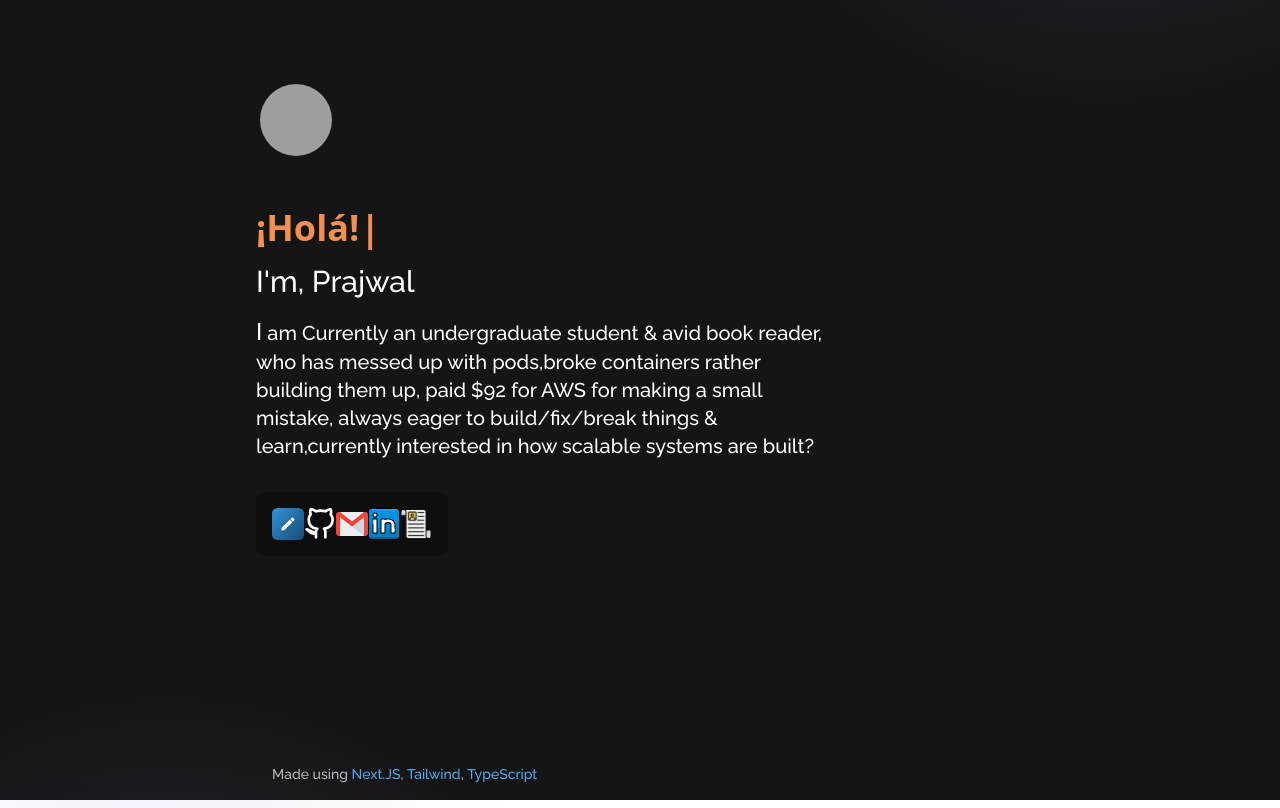
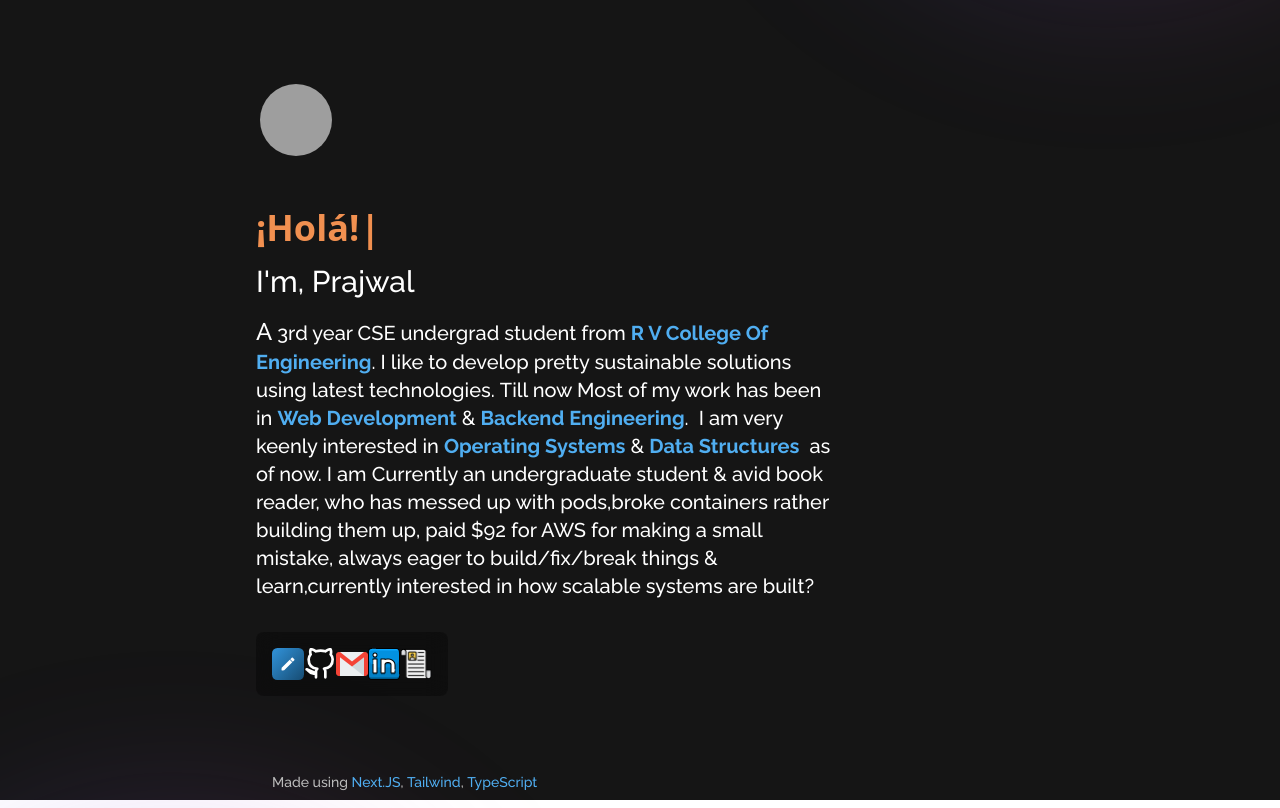
Before and after one commit to Prajwalprakash3722/prajwalprakash3722.github.io, a Next.js app: page / in a window 1280 px wide. Built offline with nearby package versions, Linux system fonts and the light colour scheme; grey boxes are pictures that could not be loaded.

Commit message:
chore: finally graduated 2nd year two times huh lol

```diff
--- a/pages/index.tsx
+++ b/pages/index.tsx
@@ -21,7 +21,7 @@ export default function Home() {
             options={{
               strings: ["Hello!", "¡Holá!", "Bonjour!"],
               autoStart: true,
-              loop: true,
+                 loop: true,
               deleteSpeed: 15,
             }}
           />
@@ -31,7 +31,7 @@ export default function Home() {
         {`I'm`}, Prajwal
       </h1>
       <p className="text-white sm:full lg:w-3/4 text-base sm:text-xl font-body first-letter:text-2xl leading-relaxed lg:leading-1.8">
-        {/* {`A `}3rd year CSE undergrad student from&nbsp;
+        {`A `}3rd year CSE undergrad student from&nbsp;
         <span className="text-[#50AEF1] font-bold">
           R V College Of Engineering
         </span>
@@ -44,7 +44,7 @@ export default function Home() {
         <span className="text-[#50AEF1] font-bold">Operating Systems</span>
         &nbsp;&&nbsp;
         <span className="text-[#50AEF1] font-bold">Data Structures</span>
-        &nbsp; as of now. */}
+        &nbsp; as of now.
         I am Currently an undergraduate student & avid book reader, who has
         messed up with pods,broke containers rather building them up, paid $92
         for AWS for making a small mistake, always eager to build/fix/break
```
